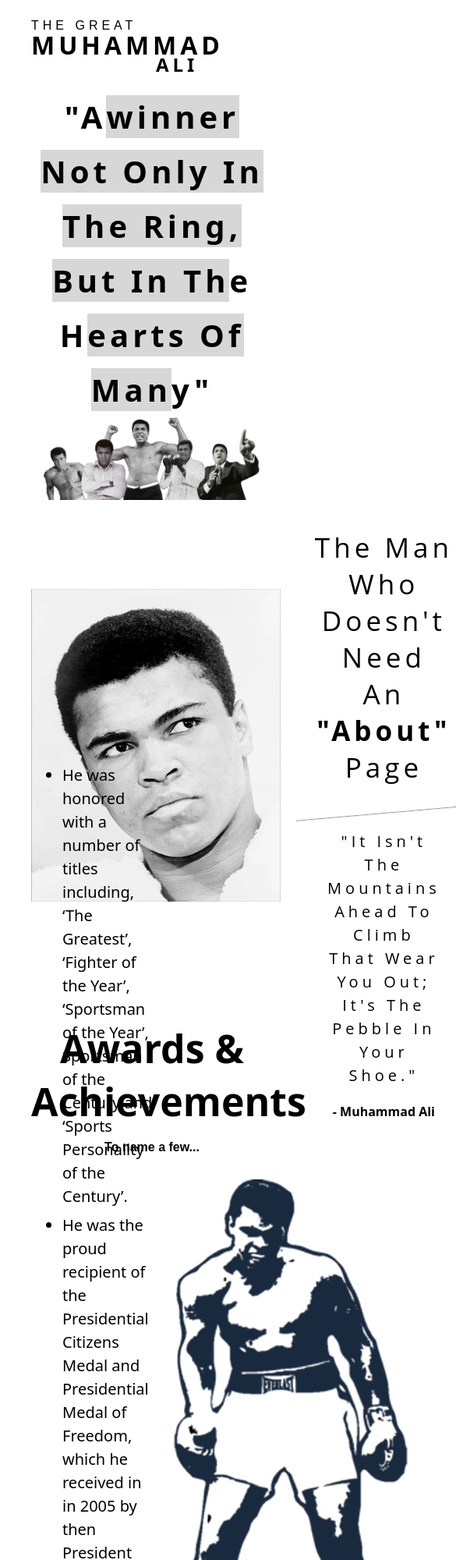
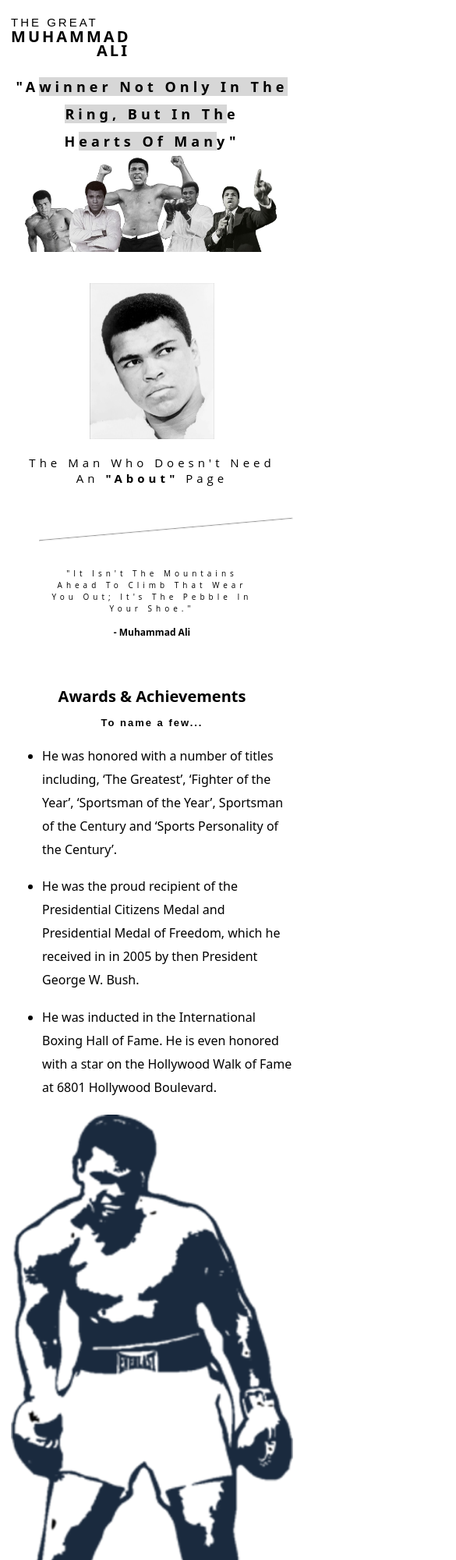
Before and after one commit to SufiyaanRajput/Tribute-Page, a plain HTML site: page index.html in a window 390 px wide. Shown: the top 2000 px of the page at 78% size, 585 px wide, since content can reach past the window. Drawn offline with Linux system fonts and the light colour scheme; a web font is replaced by a local one.

Commit message:
Made the page mobile responsive

```diff
--- a/index.html
+++ b/index.html
@@ -5,6 +5,7 @@
     <title>Tribute Page - Muhammad Ali</title>
     <link href="https://fonts.googleapis.com/css?family=Source+Sans+Pro,Noto+Sans:700,Open+Sans:300" rel="stylesheet">
     <link rel="stylesheet" href="https://maxcdn.bootstrapcdn.com/font-awesome/4.7.0/css/font-awesome.min.css">
+    <meta name="viewport" content="width=device-width">
     <link rel="stylesheet" href="style.css"</link>
   </head>
   <body>
@@ -14,7 +15,7 @@
           <div id="logo">
             <p class="logo-text">THE GREAT</p>
             <h1 class="logo-text">MUHAMMAD</h1>
-            <h2 class="logo-text">ALI</h1>
+            <h2 class="logo-text">ALI</h2>
           </div>
 
             <h3>"A<span>winner not only in the ring, but in th</span>e <br> h<span>earts of man</span>y"</h3>
@@ -23,10 +24,10 @@
       </header>
 
       <section id="about-container">
-        <div>
+        <div id="portrait">
           <img src="img/Mohd-Ali-Portrait.jpg" alt="Muhammad Ali Portrait">
         </div>
-        <div>
+        <div id="about">
           <p>The man who doesn't need <br>an <strong>"About"</strong> page</p>
           <div id="diagonal">
             <hr>
@@ -50,7 +51,7 @@
               <li>He was inducted in the International Boxing Hall of Fame. He is even honored with a star on the Hollywood Walk of Fame at 6801 Hollywood Boulevard.</li>
             </ul>
           </div>
-          <div>
+          <div id="sketch">
             <img src="img/Mohd-Ali-Sketch.png" alt="Muhammad Ali Sketch">
           </div>
         </div>
--- a/style.css
+++ b/style.css
@@ -3,7 +3,7 @@ body {
 }
 
 #wrapper {
-  margin: 0 40px;
+  margin: 0 3.6%;
   font-family: 'Noto Sans', sans-serif;
 }
 
@@ -49,16 +49,15 @@ span {
 #about-container {
   display: grid;
   grid-template-columns: 1fr 2fr;
-  grid-auto-rows: 622px;
   grid-gap: 20px;
-  margin: 1.7% auto;
+  margin: 11% auto;
 }
 
 #about-container div {
   text-align: center;
 }
 
-#about-container div:nth-child(odd) {
+#portrait {
   align-self: center;
   justify-self: center;
 }
@@ -68,17 +67,18 @@ span {
   text-transform: capitalize;
   font-size: 35px;
   letter-spacing: 5px;
-  margin-top: 14%;
 }
 
 #diagonal{
 transform: rotate(-05deg);
 margin-top: 6%;
+margin-left: 10%;
 }
 
 #about-container div blockquote p {
   font-size: 20px;
   line-height: 30px;
+  margin-top: 12%;
 }
 
 #awards h2 {
@@ -96,8 +96,8 @@ margin-top: 6%;
 #awards-container {
   display: grid;
   grid-template-columns: 2fr 1fr;
-  grid-auto-rows: 540px;
   grid-gap: 20px;
+  margin-bottom: 9%;
 }
 
 #awards-list {
@@ -132,3 +132,129 @@ li {
   font-size: 40px;
   padding: 0 50px;
 }
+
+
+ /* ******** MEDIA QUERIES ********** */
+
+      /* Mobile */
+
+@media screen and (max-width:599px) {
+
+  .logo-text {
+    font-size: 20px;
+    letter-spacing: 3px;
+    line-height: 18px;
+  }
+
+  #logo p {
+    font-size: 15px;
+  }
+
+  #logo h2 {
+    padding-left: 110px;
+  }
+
+  h3{
+    font-size: 18px;
+    line-height: 35px;
+  }
+
+  #about-container {
+    display: block;
+  }
+
+  #portrait img{
+    width: 50%;
+  }
+
+  #about-container div p {
+    font-size: 15px;
+      letter-spacing: 5px;
+      margin-bottom: 15%;
+      }
+
+    #about-container div blockquote p {
+      font-size: 10px;
+      line-height: 15px;
+      margin-top: 17%;
+      margin-bottom: 5%;
+      }
+
+      #about-container div blockquote footer {
+        font-size: 12px;
+      }
+
+      #awards {
+        margin-top: 60px;
+      }
+
+      #awards h2 {
+        font-size: 20px;
+        }
+
+      #awards p {
+        font-size: 13px;
+        letter-spacing: 2px;
+      }
+
+      #awards-container {
+        display: block;
+      }
+
+      #awards-list li {
+        font-size: 16px;
+      }
+
+      #sketch img {
+        width: 100%;
+      }
+
+      #footer-container p {
+        font-size: 16px;
+      }
+}
+
+     /* Tablets */
+
+@media screen and (min-width:600px) and (max-width:768px) {
+
+  h3{
+  font-size: 25px;
+  line-height: 35px;
+    }
+
+  #portrait img {
+    width: 150%;
+    }
+
+  #about {
+    align-self: center;
+    margin-left: 20%;
+    }
+
+  #about-container div p {
+    font-size: 15px;
+    letter-spacing: 5px;
+    margin-bottom: 15%;
+    }
+
+  #about-container div blockquote p {
+    font-size: 15px;
+    line-height: 20px;
+    margin-top: 17%;
+    }
+
+  #awards h2 {
+    font-size: 25px;
+    }
+
+  #awards-list {
+    font-size: 17px;
+    line-height: 21px;
+    }
+
+  #sketch img {
+    width: 110%;
+    }
+
+ }
```
